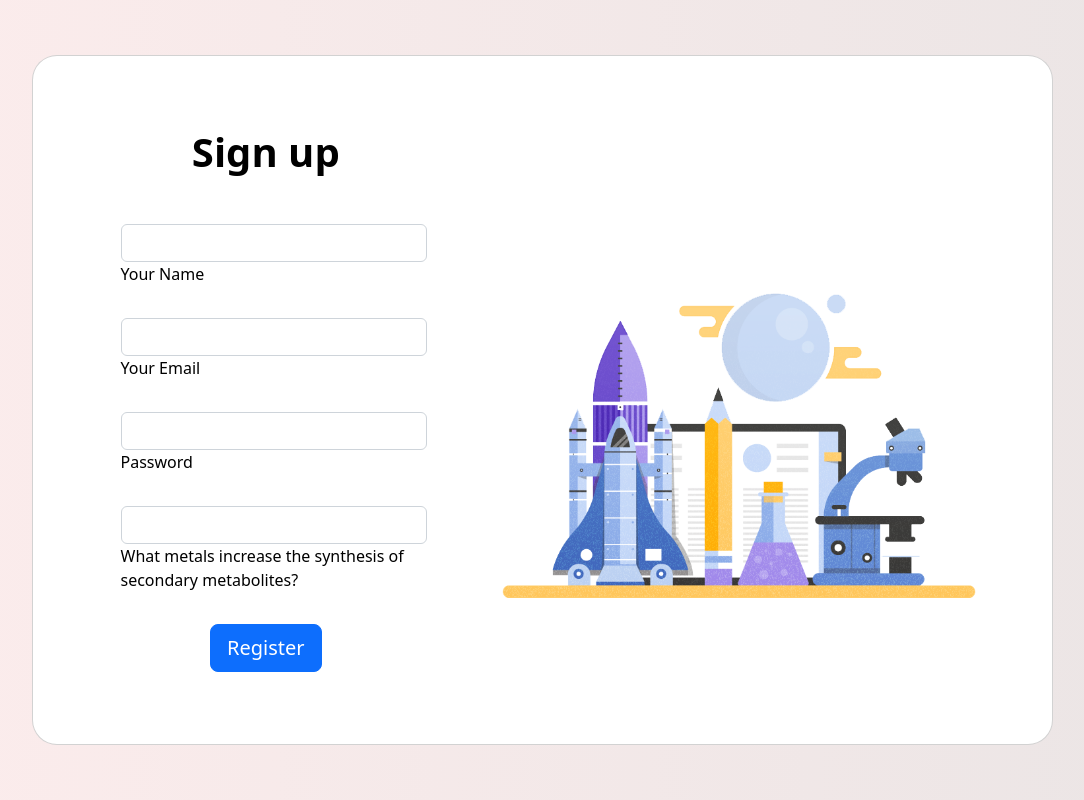
After one commit to molfaryura/flask-app, a Flask app: page /register in a window 1280 px wide. The commit adds this page. Shown: the whole page, without its empty margins (98-1182 px from the left). Run offline with Flask 2, Linux system fonts and the light colour scheme.

Commit message:
Created login and register pages
Moved code related to the database to models.py file.
Created two new html pages for login and register.
Created all required python code to safely store
user credentials in the database(hash and check hash).
Now user can post new data only If loged in.

```diff
--- a/app.py
+++ b/app.py
@@ -10,33 +10,36 @@ import os
 
 from flask import Flask, render_template, request, redirect
 
-from flask_sqlalchemy import SQLAlchemy
-
 from dotenv import load_dotenv
 
+from flask_login import login_required, current_user, login_user, logout_user
+
+from models import *
 
 load_dotenv()
 
 db_password = os.environ.get('DB_password')
-gmail_password = os.environ.get('Gmail_password')
 
 app = Flask(__name__)
 
+
 app.config['SQLALCHEMY_DATABASE_URI'] = f'postgresql://postgres:{db_password}@localhost/my_db'
+app.config['SQLALCHEMY_TRACK_MODIFICATIONS'] = False
 
-db = SQLAlchemy(app)
+app.secret_key = os.environ.get('Secret_key')
 
-class Facts(db.Model):
-    id = db.Column(db.Integer, primary_key=True)
-    title = db.Column(db.String, nullable = False)
-    text = db.Column(db.Text, nullable=False)
-    author_id = db.Column(db.Integer, db.ForeignKey('author.id'))
-    person = db.Column(db.String, nullable=False)
+db.init_app(app)
 
-class Author(db.Model):
-    id = db.Column(db.Integer, primary_key = True)
-    name = db.Column(db.String(100), nullable = False)
-    fact = db.relationship('Facts', backref='author')
+login.init_app(app)
+login.login_view = 'login'
+
+
+first_answer = os.environ.get('First_answer')
+second_answer = os.environ.get('Second_answer')
+
+@app.before_first_request
+def create_table():
+    db.create_all()
 
 
 def post_fact(template, page):
@@ -64,29 +67,62 @@ def post_fact(template, page):
 def index():
     return render_template('index.html')
 
+@app.route('/login', methods = ['POST', 'GET'])
+def login():
+    if current_user.is_authenticated:
+        return redirect('/')
+
+    if request.method == 'POST':
+        email = request.form['email']
+        user = UserModel.query.filter_by(email=email).first()
+        if user is not None and user.check_password(request.form['password']):
+            login_user(user)
+            return redirect('/')
+
+    return render_template('login.html')
+
+@app.route('/register', methods=['POST', 'GET'])
+def register():
+    if current_user.is_authenticated:
+        return redirect('/')
+
+    if request.method == 'POST':
+        email = request.form['email']
+        username = request.form['username']
+        password = request.form['password']
+        question = request.form['question']
+
+
+        if UserModel.query.filter_by(email=email).all():
+            return ('A user with this email already exists')
+
+        if question != first_answer or question != second_answer:
+            return redirect('https://www.youtube.com/watch?v=dQw4w9WgXcQ')
+
+        user = UserModel(email=email, username=username)
+        user.set_password(password)
+        db.session.add(user)
+        db.session.commit()
+        return redirect('/')
+    return render_template('register.html')
+
 @app.route('/about')
 def about():
     return render_template('about.html')
-
-@app.route('/shavkoon')
-def shavk():
-    return render_template('post_shavk.html')
-
-@app.route('/vasyl')
-def vasyl():
-    return render_template('post_vasyl.html')
 
 @app.route('/donate')
 def donate():
     return render_template('donate.html')
 
 @app.route('/post/shavkoon', methods=['POST', 'GET'])
+@login_required
 def post_shavk():
-    return post_fact('post_shavk.html', '/shavkoon')
+    return post_fact('post_shavk.html', '/post/shavkoon')
 
 @app.route('/post/vasyl', methods=['POST', 'GET'])
+@login_required
 def post_vasyl():
-    return post_fact('post_vasyl.html','/vasyl')
+    return post_fact('post_vasyl.html','/post/vasyl')
 
 @app.route('/resource')
 def resource():
@@ -131,6 +167,11 @@ def read_more(id):
     db_data = Facts.query.filter_by(id=id).first()
     return render_template("read_more.html", db_data=db_data)
 
+@app.route('/logout')
+def logout():
+    logout_user()
+    return redirect('/')
+
 
 if __name__ == '__main__':
     app.run(debug=True)
--- a/static/css/style.css
+++ b/static/css/style.css
@@ -30,20 +30,17 @@ ul.contact:hover {
 }
 
 .gradient-custom {
-  /* fallback for old browsers */
-  background: #6a11cb;
+  background: #fcecec;
 
-  /* Chrome 10-25, Safari 5.1-6 */
   background: -webkit-linear-gradient(
     to right,
-    rgba(106, 17, 203, 1),
-    rgba(37, 117, 252, 1)
+    rgba(252, 236, 236, 1),
+    rgba(235, 229, 229, 1)
   );
 
-  /* W3C, IE 10+/ Edge, Firefox 16+, Chrome 26+, Opera 12+, Safari 7+ */
   background: linear-gradient(
     to right,
-    rgba(106, 17, 203, 1),
-    rgba(37, 117, 252, 1)
+    rgba(252, 236, 236, 1),
+    rgba(235, 229, 229, 1)
   );
 }
--- a/templates/layout.html
+++ b/templates/layout.html
@@ -28,6 +28,12 @@
       </a>
 
       <nav class="d-inline-flex mt-2 mt-md-0 ms-md-auto">
+        <a
+          class="me-3 py-2 text-dark text-decoration-none btn btn-warning"
+          href="/login
+          "
+          ><strong>Sign In </strong></a
+        >
         <a
           class="me-3 py-2 text-dark text-decoration-none btn btn-info"
           href="/read"
--- /dev/null
+++ b/templates/register.html
@@ -0,0 +1,120 @@
+<!DOCTYPE html>
+<html lang="en">
+  <head>
+    <meta charset="UTF-8" />
+    <meta http-equiv="X-UA-Compatible" content="IE=edge" />
+    <meta name="viewport" content="width=device-width, initial-scale=1.0" />
+    <link
+      rel="stylesheet"
+      href="{{url_for('static', filename='css/style.css')}}"
+    />
+    <link
+      rel="stylesheet"
+      href="https://cdn.jsdelivr.net/npm/bootstrap@5.2.3/dist/css/bootstrap.min.css"
+      integrity="sha384-rbsA2VBKQhggwzxH7pPCaAqO46MgnOM80zW1RWuH61DGLwZJEdK2Kadq2F9CUG65"
+      crossorigin="anonymous"
+    />
+    <title>Register</title>
+  </head>
+  <body>
+    <section class="vh-100 gradient-custom">
+      <div class="container h-100">
+        <div class="row d-flex justify-content-center align-items-center h-100">
+          <div class="col-lg-12 col-xl-11">
+            <div class="card text-black" style="border-radius: 25px">
+              <div class="card-body p-md-5">
+                <div class="row justify-content-center">
+                  <div class="col-md-10 col-lg-6 col-xl-5 order-2 order-lg-1">
+                    <p class="text-center h1 fw-bold mb-5 mx-1 mx-md-4 mt-4">
+                      Sign up
+                    </p>
+
+                    <form class="mx-1 mx-md-4" method="post">
+                      <div class="d-flex flex-row align-items-center mb-4">
+                        <i class="fas fa-user fa-lg me-3 fa-fw"></i>
+                        <div class="form-outline flex-fill mb-0">
+                          <input
+                            type="text"
+                            name="username"
+                            id="form3Example1c"
+                            class="form-control"
+                          />
+                          <label class="form-label" for="form3Example1c"
+                            >Your Name</label
+                          >
+                        </div>
+                      </div>
+
+                      <div class="d-flex flex-row align-items-center mb-4">
+                        <i class="fas fa-envelope fa-lg me-3 fa-fw"></i>
+                        <div class="form-outline flex-fill mb-0">
+                          <input
+                            type="email"
+                            name="email"
+                            id="form3Example3c"
+                            class="form-control"
+                          />
+                          <label class="form-label" for="form3Example3c"
+                            >Your Email</label
+                          >
+                        </div>
+                      </div>
+
+                      <div class="d-flex flex-row align-items-center mb-4">
+                        <i class="fas fa-lock fa-lg me-3 fa-fw"></i>
+                        <div class="form-outline flex-fill mb-0">
+                          <input
+                            type="password"
+                            name="password"
+                            id="form3Example4c"
+                            class="form-control"
+                          />
+                          <label class="form-label" for="form3Example4c"
+                            >Password</label
+                          >
+                        </div>
+                      </div>
+
+                      <div class="d-flex flex-row align-items-center mb-4">
+                        <i class="fas fa-key fa-lg me-3 fa-fw"></i>
+                        <div class="form-outline flex-fill mb-0">
+                          <input
+                            type="text"
+                            name="question"
+                            id="form3Example4cd"
+                            class="form-control"
+                          />
+                          <label class="form-label" for="form3Example4cd"
+                            >What metals increase the synthesis of secondary
+                            metabolites?</label
+                          >
+                        </div>
+                      </div>
+
+                      <div
+                        class="d-flex justify-content-center mx-4 mb-3 mb-lg-4"
+                      >
+                        <button type="submit" class="btn btn-primary btn-lg">
+                          Register
+                        </button>
+                      </div>
+                    </form>
+                  </div>
+                  <div
+                    class="col-md-10 col-lg-6 col-xl-7 d-flex align-items-center order-1 order-lg-2"
+                  >
+                    <img
+                      src="static/img/science.png"
+                      class="img-fluid"
+                      alt="Sample image"
+                    />
+                  </div>
+                </div>
+              </div>
+            </div>
+          </div>
+        </div>
+      </div>
+    </section>
+  </body>
+</html>
```
Also changed, not shown: models.py (added, +42 -0 lines), templates/login.html (+8 -7 lines), static/img/science.png (added).
